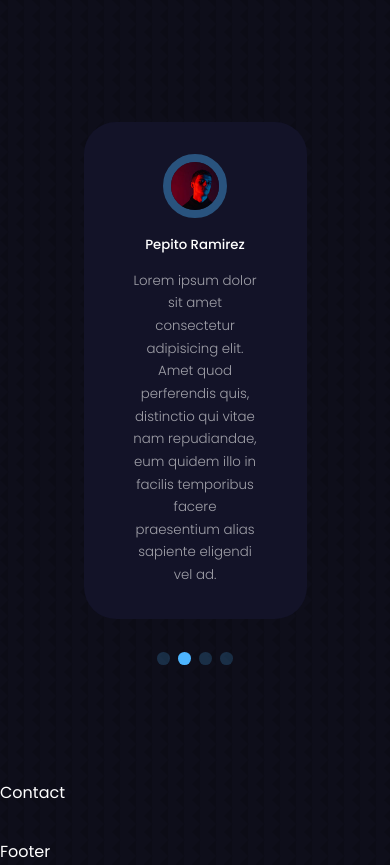
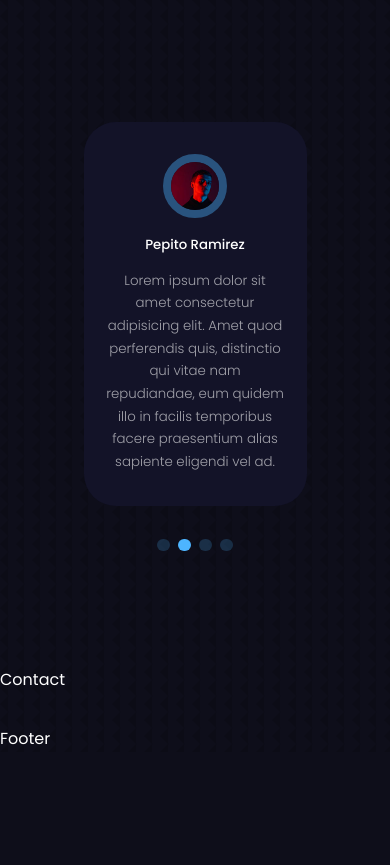
Before and after one commit to aSt0m/Portfolio_react, a React (Create React App) app: page / in a window 390 px wide. Shown: the part 7368-8233 px from the top of the page. After the commit the page ends 8120 px from the top, so only its background shows below. Built offline with nearby package versions, Linux system fonts and the light colour scheme; the HTML template or start-up script is replaced by a standard one.

Commit message:
Testimonials

```diff
--- a/src/Components/testimonials/testimonials.css
+++ b/src/Components/testimonials/testimonials.css
@@ -41,6 +41,7 @@
         width: var(--container-width-sm)
     }
     .testimonial{
-        width: var(--container-width-sm)
+        width: var(--container-width-sm);
+        padding: 2rem 0;
     }
 }
```
